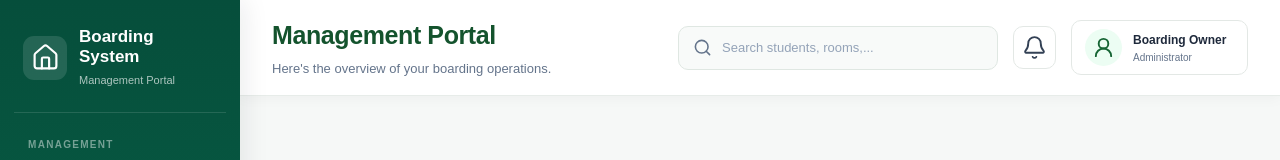
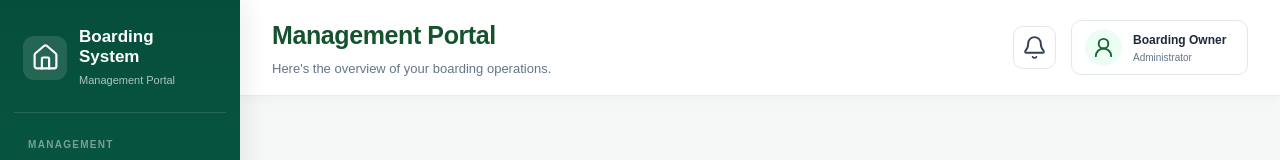
Before and after one commit to cjdebug/university-boarding-management-system, a React app in the folder frontend/: page /owner in a window 1280 px wide. Shown: the top 160 px of the page. Built offline with nearby package versions, Linux system fonts and the light colour scheme; no server answers; the HTML template or start-up script is replaced by a standard one.

Commit message:
Add UI changes in navbar

```diff
--- a/frontend/src/components/layout/TopNavbar.jsx
+++ b/frontend/src/components/layout/TopNavbar.jsx
@@ -1,4 +1,4 @@
-import { Bell, Search, UserRound } from "lucide-react";
+import { Bell, UserRound } from "lucide-react";
 import { useLocation } from "react-router-dom";
 import { useEffect, useState } from "react";
 import NotificationPanel from "../common/NotificationPanel";
@@ -132,13 +132,6 @@ function TopNavbar({ userType, userName, userId }) {
       </div>
 
       <div className="navbar-right">
-        {isOwner && (
-          <div className="navbar-search">
-            <Search size={19} />
-
-            <input type="text" placeholder="Search students, rooms,..." />
-          </div>
-        )}
 
         <div className="notification-wrapper">
           <button
```
